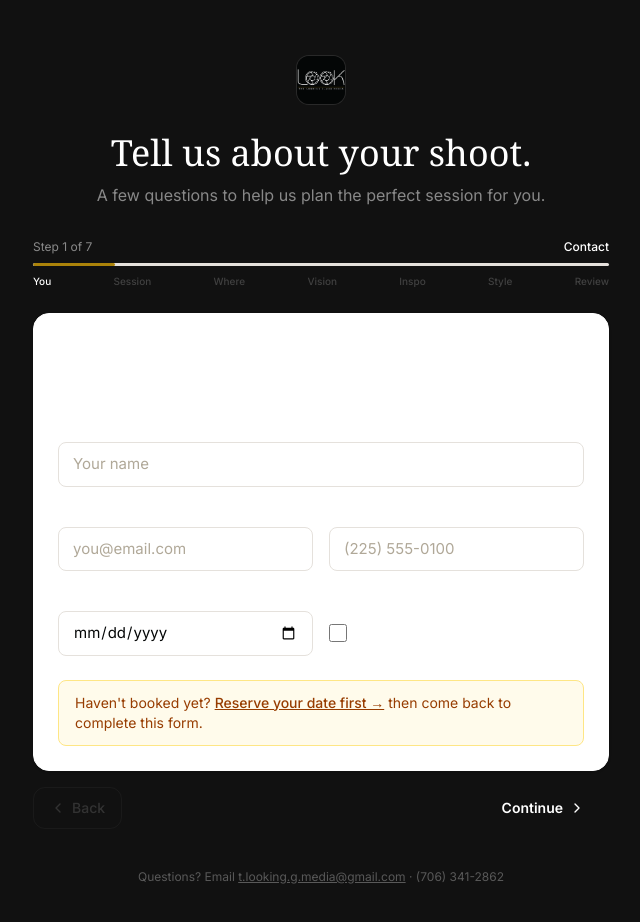
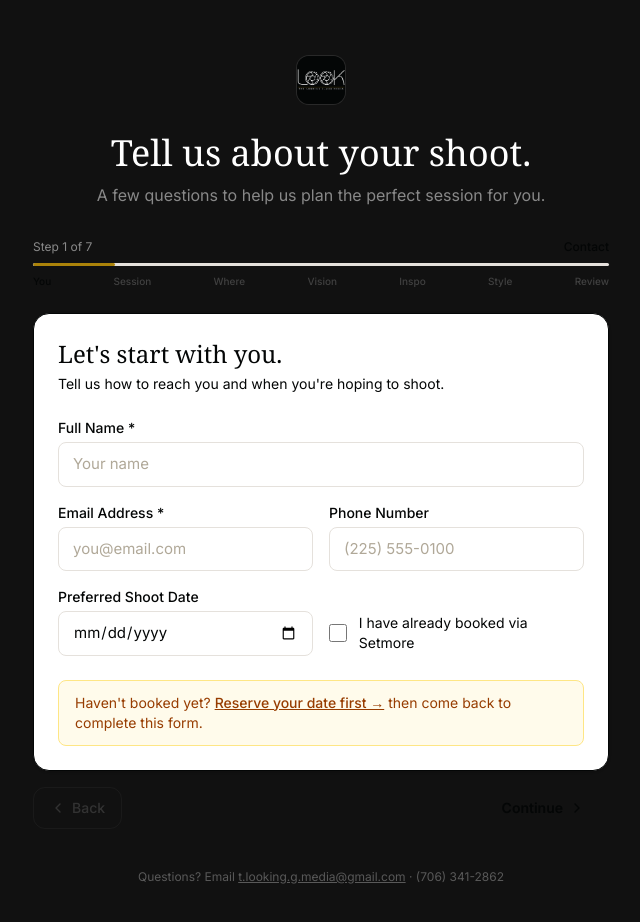
Before and after one commit to tavideehoskins/lgm-intake, a Next.js app: page / in a window 1280 px wide. Shown: the top 922 px of the page, without its empty margins (319-959 px from the left). Built offline with nearby package versions, Linux system fonts and the light colour scheme; a web font is replaced by a local one.

Commit message:
Fix: revert body text color to dark — white card text was invisible

```diff
--- a/app/globals.css
+++ b/app/globals.css
@@ -2,12 +2,12 @@
 
 :root {
   --background: #111111;
-  --foreground: #ffffff;
+  --foreground: #040606;
 }
 
 body {
   background-color: #111111;
-  color: #ffffff;
+  color: #040606;
   font-family: "Inter", system-ui, sans-serif;
 }
 
```
